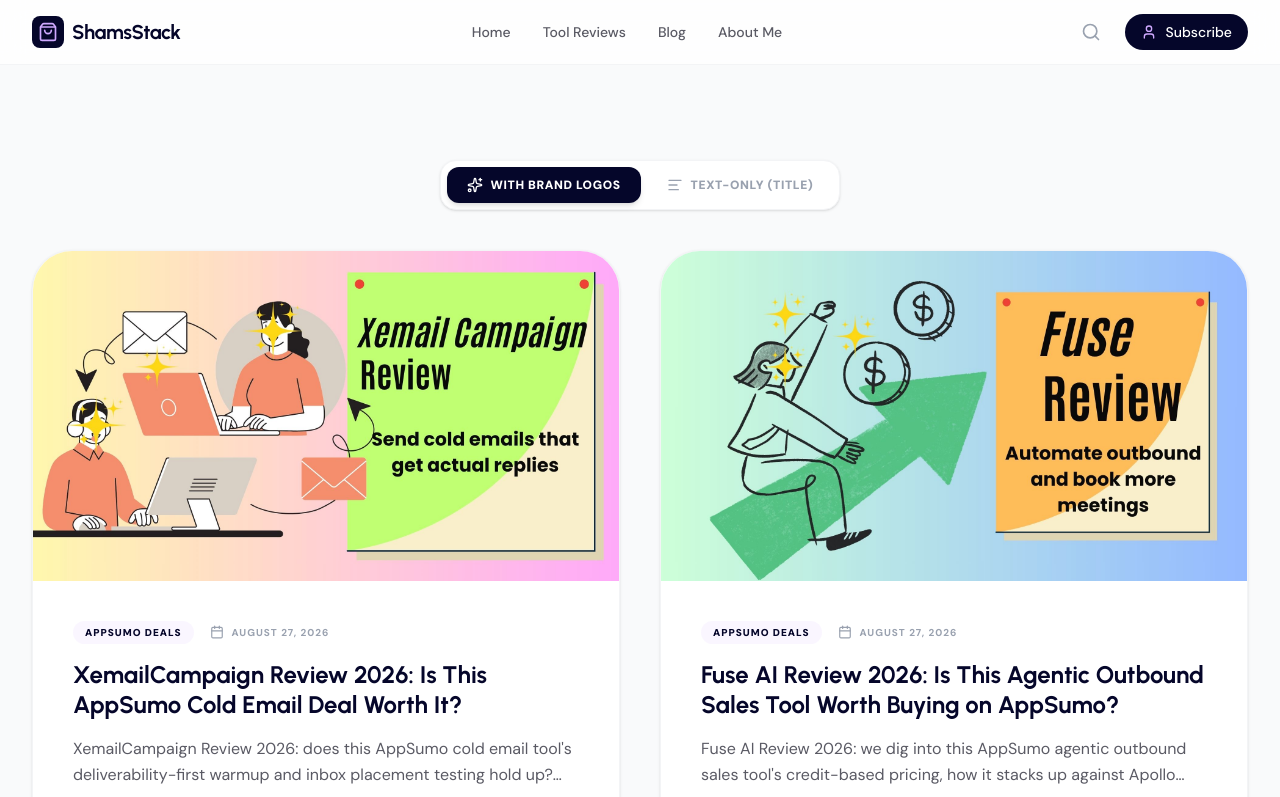
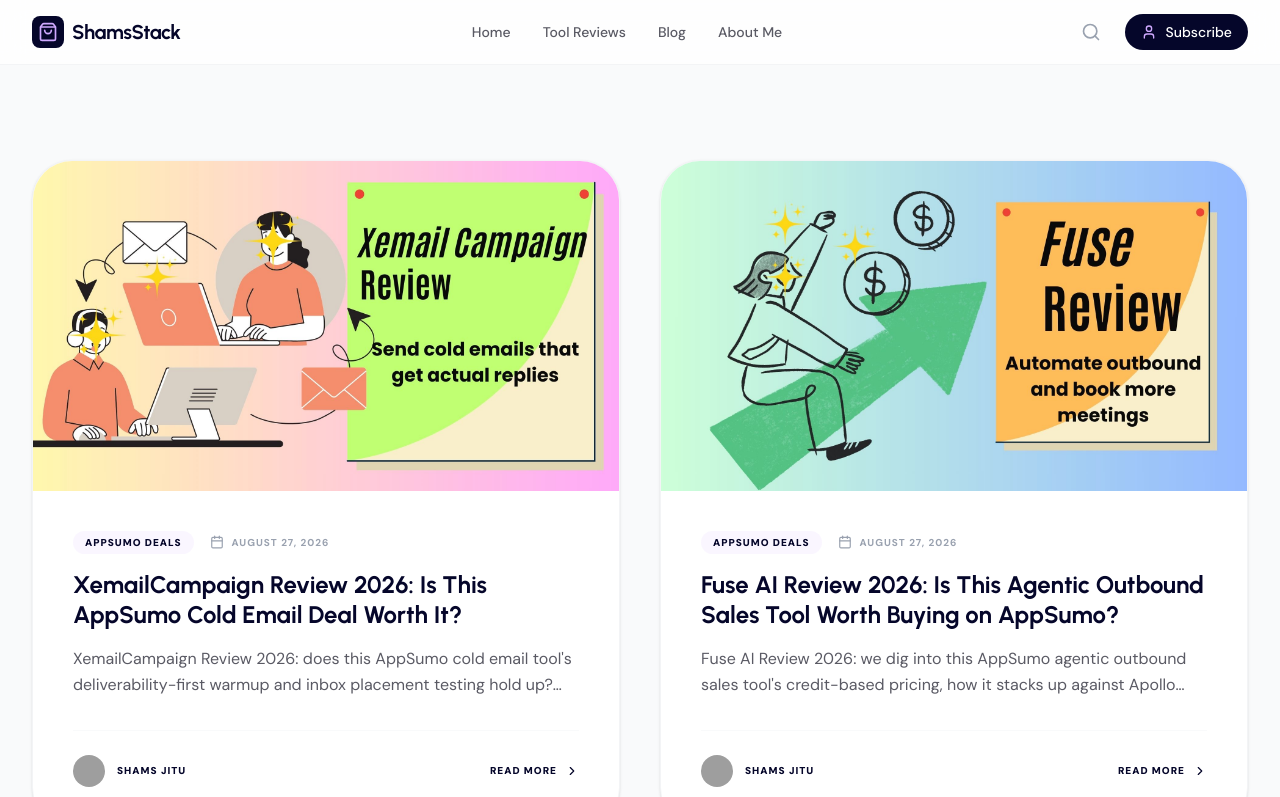
Before and after one commit to shamsjitu/SaaSReview, a React (Vite) app: page /blog in a window 1280 px wide. Shown: the top 797 px of the page. Built offline with nearby package versions, Linux system fonts and the light colour scheme; grey boxes are pictures that could not be loaded.

Commit message:
Add files via upload

```diff
--- a/src/pages/Blog.tsx
+++ b/src/pages/Blog.tsx
@@ -3,9 +3,9 @@
  * SPDX-License-Identifier: Apache-2.0
  */
 
-import { useState, useEffect } from 'react';
+import { useEffect } from 'react';
 import { motion } from 'motion/react';
-import { Calendar, User, Clock, ChevronRight, ChevronLeft, Sparkles, AlignLeft } from 'lucide-react';
+import { Calendar, User, Clock, ChevronRight, ChevronLeft } from 'lucide-react';
 import { SITE_DATA } from '../data/siteData';
 import { Link, useSearchParams } from 'react-router-dom';
 import { getBlogPosts } from '../utils/blogHelper';
@@ -16,10 +16,6 @@
 export default function Blog() {
   const allPosts = getBlogPosts();
   const [searchParams, setSearchParams] = useSearchParams();
-  const [textOnlyMode, setTextOnlyMode] = useState(() => {
-    if (typeof window === 'undefined') return false;
-    return localStorage.getItem('blog_cover_text_only') === 'true';
-  });
 
   const totalPages = Math.max(1, Math.ceil(allPosts.length / POSTS_PER_PAGE));
   const pageParam = parseInt(searchParams.get('page') || '1', 10);
@@ -39,48 +35,9 @@
     window.scrollTo({ top: 0, left: 0, behavior: 'auto' });
   }, [currentPage]);
 
-  const toggleCoverMode = (val: boolean) => {
-    localStorage.setItem('blog_cover_text_only', String(val));
-    setTextOnlyMode(val);
-    window.dispatchEvent(new Event('blog_cover_text_only_changed'));
-  };
-
   return (
     <div className="pt-24 min-h-screen bg-gray-50">
       <div className="max-w-7xl mx-auto px-4 py-16 sm:px-6 lg:px-8">
-        <header className="mb-10 text-center">
-          <motion.div
-            initial={{ opacity: 0, scale: 0.9 }}
-            animate={{ opacity: 1, scale: 1 }}
-          >
-            {/* Design Style Switcher */}
-            <div className="inline-flex items-center gap-1.5 p-1.5 bg-white border border-gray-100 rounded-2xl shadow-sm">
-              <button
-                onClick={() => toggleCoverMode(false)}
-                className={`flex items-center gap-2 px-5 py-2.5 rounded-xl text-xs font-black uppercase tracking-wider transition-all cursor-pointer ${
-                  !textOnlyMode
-                    ? 'bg-primary text-white shadow-md'
-                    : 'text-gray-400 hover:text-primary hover:bg-gray-50'
-                }`}
-              >
-                <Sparkles className="w-4 h-4" />
-                With Brand Logos
-              </button>
-              <button
-                onClick={() => toggleCoverMode(true)}
-                className={`flex items-center gap-2 px-5 py-2.5 rounded-xl text-xs font-black uppercase tracking-wider transition-all cursor-pointer ${
-                  textOnlyMode
-                    ? 'bg-primary text-white shadow-md'
-                    : 'text-gray-400 hover:text-primary hover:bg-gray-50'
-                }`}
-              >
-                <AlignLeft className="w-4 h-4" />
-                Text-Only (Title)
-              </button>
-            </div>
-          </motion.div>
-        </header>
-
         <div className="grid md:grid-cols-2 gap-10">
           {posts.map((post, index) => (
             <motion.article
```
